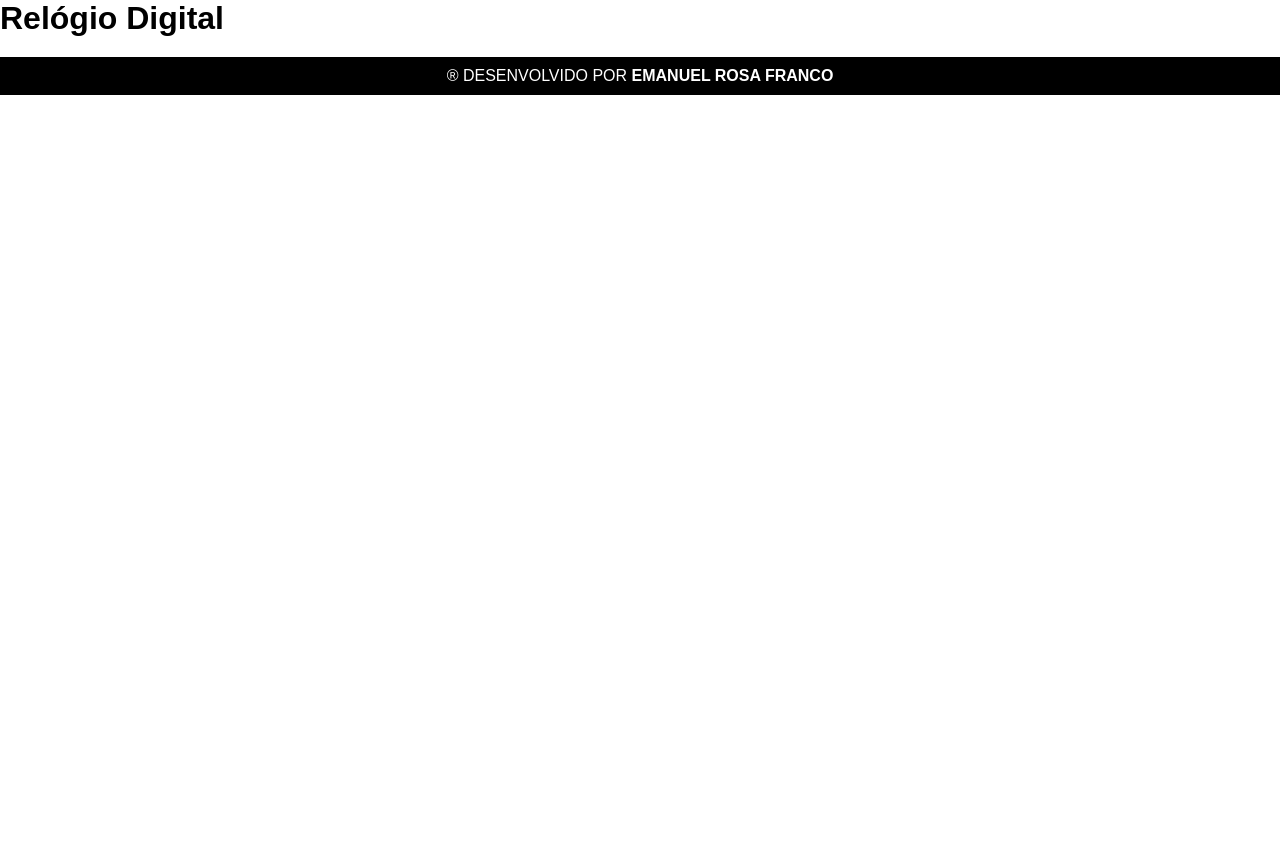
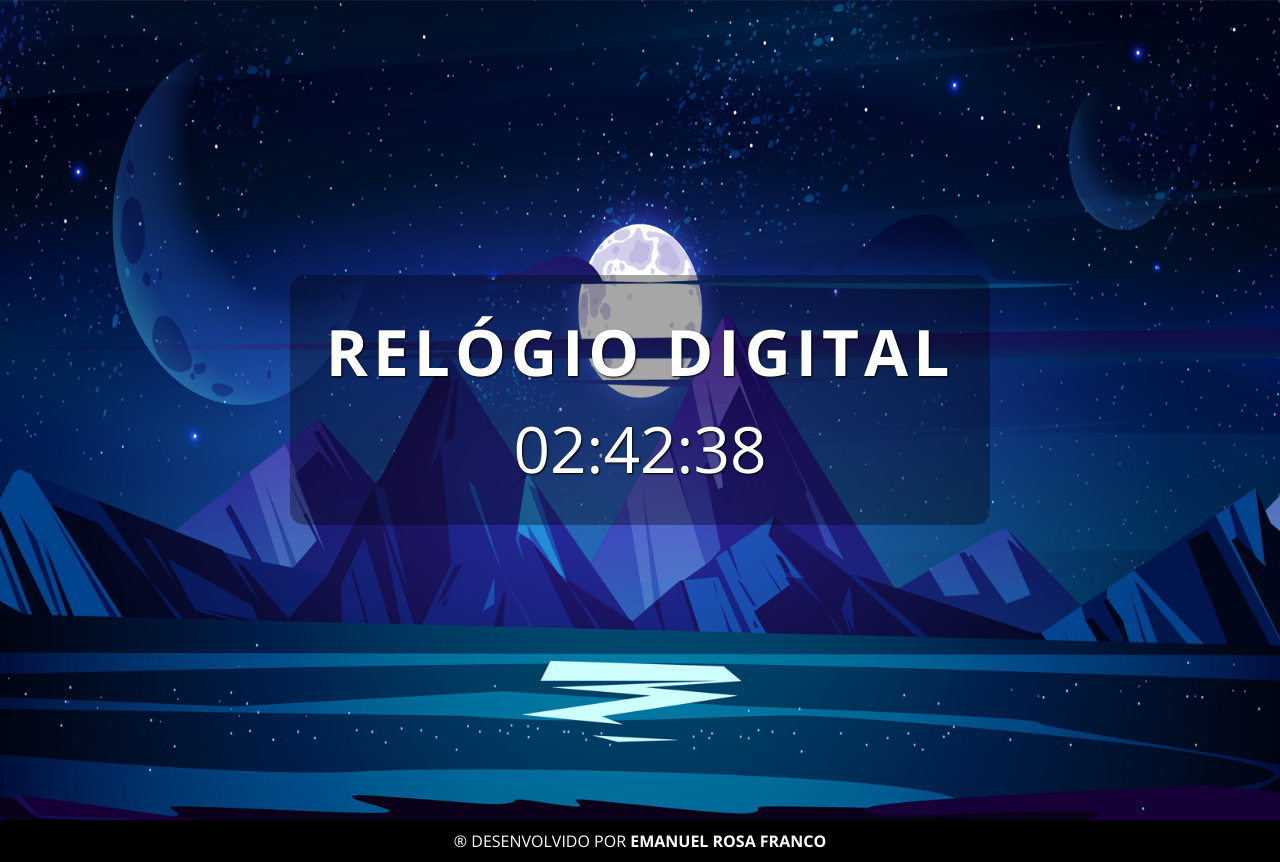
Before and after one commit to emanuelrf7/relogio-digital, a plain HTML site: page index.html in a window 1280 px wide. Before the commit the page ends 800 px from the top, so only its background shows below. Drawn offline with nearby package versions, Linux system fonts and the light colour scheme.

Commit message:
Finalizei o projeto

```diff
--- a/index.html
+++ b/index.html
@@ -5,19 +5,17 @@
     <meta name="viewport" content="width=device-width, initial-scale=1.0">
     <title>Relógio Digital</title>
     <link rel="stylesheet" href="style.css">
-    <script src="script.js"></script>
 </head>
 <body>
     <main class="conteudo-principal">
         <div class="relogio">
-            <h1>Relógio Digital</h1>
-            <div class="horas"></div>
-            <div class="minutos"></div>
-            <div class="segundos"></div>
+            <h1>RELÓGIO DIGITAL</h1>
+            <div id="horas"></div>
         </div>
     </main>
     <footer>
         <p>® DESENVOLVIDO POR <strong><a href="https://emanuelrf7.github.io/portfolio/" rel="external" target="_blank">EMANUEL ROSA FRANCO</a></p>
     </footer>
+    <script src="script.js"></script>
 </body>
 </html>
--- a/script.js
+++ b/script.js
@@ -0,0 +1,41 @@
+// Seleção de Elementos
+const horas = document.getElementById('horas');
+const background = document.body
+
+// Código principal
+const dataAtual = new Date();
+const horaPadrao = `${dataAtual.getHours().toString().padStart(2, '0')}:${dataAtual.getMinutes().toString().padStart(2, '0')}:${dataAtual.getSeconds().toString().padStart(2, '0')}`;
+horas.innerHTML = horaPadrao;
+setInterval(atualizarHora, 1000);
+const backgroundImage = background.style.backgroundImage = setarBackground()
+
+// Funções
+function atualizarHora() {
+    const dataAtual = new Date();
+    const hora = dataAtual.getHours();
+    const minutos = dataAtual.getMinutes();
+    const segundos = dataAtual.getSeconds();
+    const textoRelogio = `${hora.toString().padStart(2, '0')}:${minutos.toString().padStart(2, '0')}:${segundos.toString().padStart(2, '0')}`;
+
+    return horas.innerHTML = textoRelogio;
+}
+
+function setarBackground() {
+    const dataAtual = new Date();
+    const hora = dataAtual.getHours()
+    console.log(dataAtual.getHours())
+
+    if (hora >= 5 && hora < 12) {
+        background.style.backgroundImage = "url('img/background-dia.jpg')"
+    } else if (hora >= 12 && hora < 18) {
+        background.style.backgroundImage = "url('img/background-tarde.jpg')"
+    } else if (hora >= 18) {
+        background.style.backgroundImage = "url('img/background-noite.jpg')"
+    } else {
+        background.style.backgroundImage = "url('img/background-noite.jpg')"
+    };
+
+    return;
+}
+
+// Eventos
--- a/style.css
+++ b/style.css
@@ -1,10 +1,54 @@
 @charset "UTF-8";
+
+@import url('https://fonts.googleapis.com/css2?family=Open+Sans:ital,wght@0,300..800;1,300..800&display=swap');
 
 * {
     padding: 0;
     margin: 0;
-    font-family: Arial, Helvetica, sans-serif;
+    font-family: "Open Sans", sans-serif;
     box-sizing: border-box;
+}
+
+body {
+    background-color: white;
+    background-position: center;
+    background-repeat: no-repeat;
+    background-size: cover;
+}
+
+.conteudo-principal {
+    height: 100vh;
+    position: relative;
+}
+
+.relogio {
+    position: absolute;
+    top: 50%;
+    left: 50%;
+    transform: translate(-50%, -50%);
+    background-color: rgba(0, 0, 0, 0.350);
+    color: white;
+    width: 250px;
+    padding: 10px;
+    display: flex;
+    flex-direction: column;
+    justify-content: center;
+    align-items: center;
+    text-align: center;
+    border-radius: 15px;
+}
+
+.relogio h1 {
+    margin-bottom: 10px;
+    font-size: 2em;
+}
+
+.relogio div {
+    font-size: 2em;
+}
+
+.relogio h1, div {
+    text-shadow: 1px 1px 2px black;
 }
 
 footer {
@@ -24,3 +68,29 @@ footer a:hover {
     color: #540B0E;
     transition: 0.2s;
 }
+
+@media screen and (min-width: 568px) {
+    .relogio {
+        width: 500px;
+        height: 250px
+    }
+
+    .relogio h1, div {
+        font-size: 1.8em;
+    }
+}
+
+@media screen and (min-width: 768px) {
+    .relogio {
+        width: 700px;
+        height: 250px
+    }
+
+    .relogio h1 {
+        letter-spacing: 5px;
+    }
+
+    .relogio h1, div {
+        font-size: 2em;
+    }
+}
```
Also changed, not shown: img/background-dia.jpg (added), img/background-noite.jpg (added), img/background-tarde.jpg (added).
